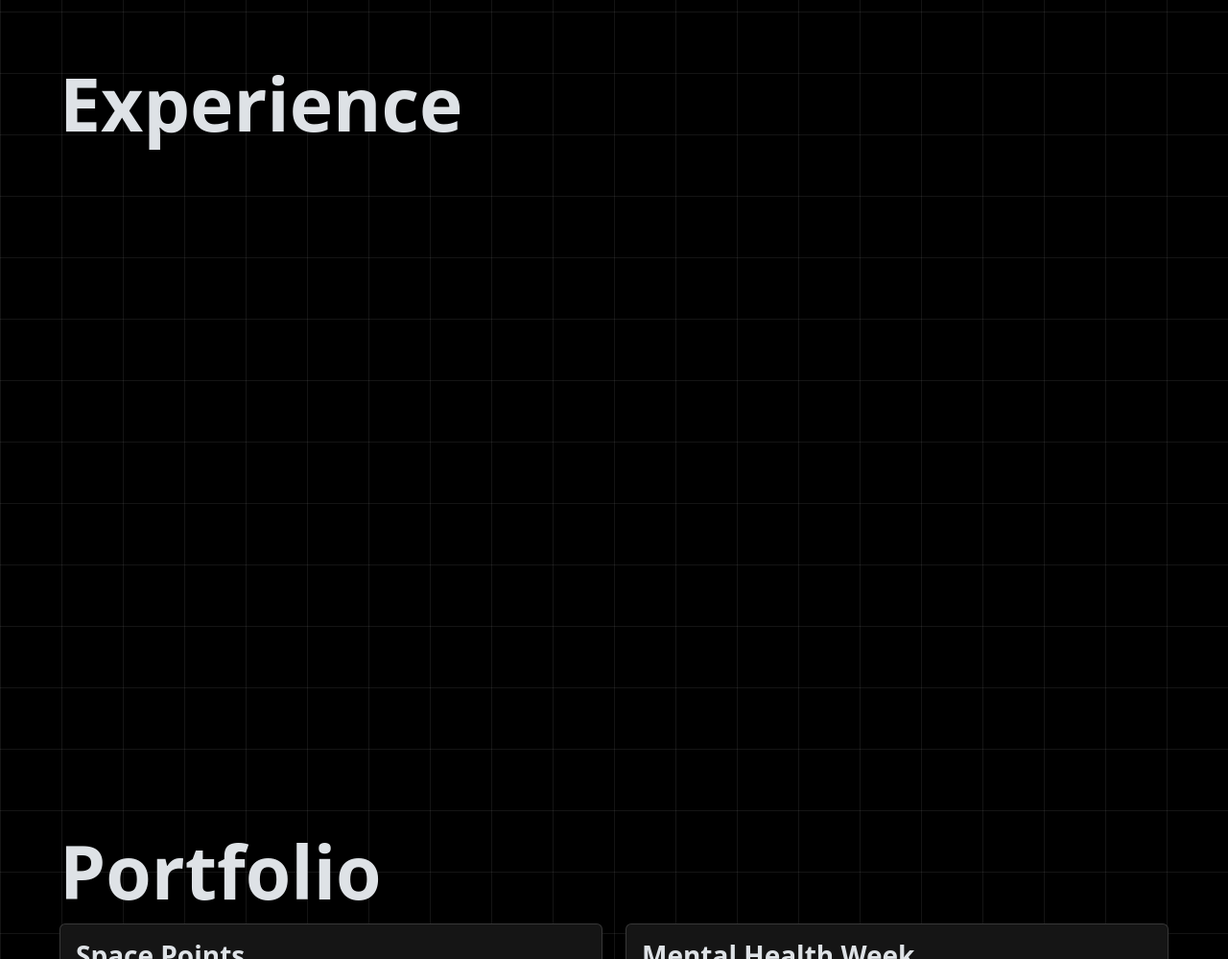
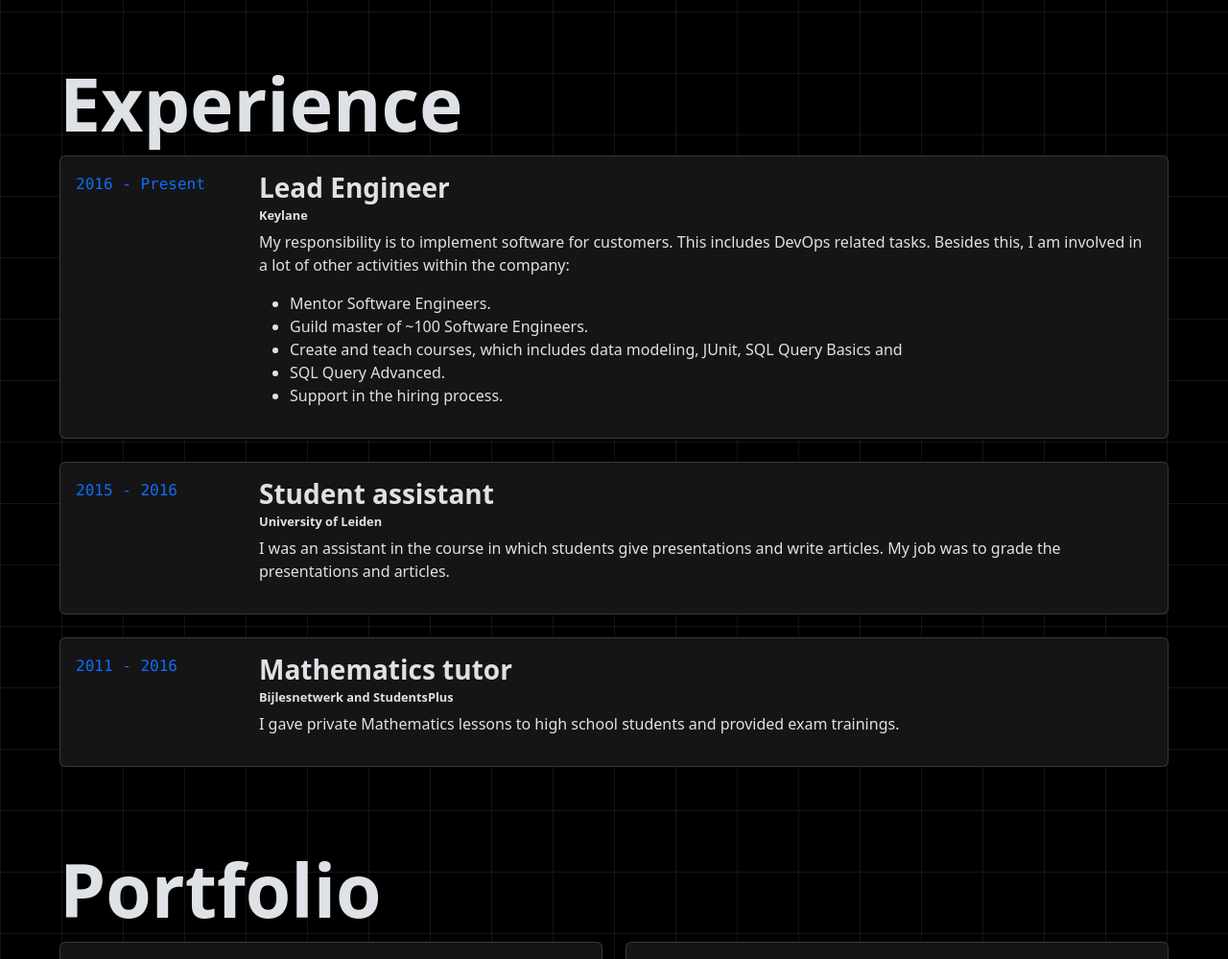
Before and after one commit to ricoapon/ricoapon, a plain HTML site: page docs/index.html in a window 1280 px wide. Shown: the part 820-1819 px from the top of the page at 96% size. Drawn offline with nearby package versions, Linux system fonts and the light colour scheme; a web font is replaced by a local one.

Commit message:
Add experience page

```diff
--- a/docs/index.html
+++ b/docs/index.html
@@ -69,6 +69,69 @@
 
     <section class="min-vh-100">
         <h2 id="experience" class="fw-very-bold">Experience</h2>
+        <div class="row row-cols-1 g-4">
+            <div class="col">
+                <div class="card h-100 bg-secondary">
+                    <div class="card-body">
+                        <div class="row">
+                            <div class="col-12 col-md-2 mb-2">
+                                <span class="text-primary font-monospace">2016 - Present</span>
+                            </div>
+                            <div class="col-12 col-md-10">
+                                <h3 class="card-title fw-very-bold">Lead Engineer</h3>
+                                <h6 class="card-subtitle mb-2 fw-very-bold">Keylane</h6>
+                                <p>My responsibility is to implement software for customers. This includes DevOps
+                                    related tasks. Besides this, I am involved in a lot of other activities within the
+                                    company:</p>
+                                <ul>
+                                    <li>Mentor Software Engineers.</li>
+                                    <li>Guild master of ~100 Software Engineers.</li>
+                                    <li>Create and teach courses, which includes data modeling, JUnit, SQL Query Basics
+                                        and
+                                    </li>
+                                    <li>SQL Query Advanced.</li>
+                                    <li>Support in the hiring process.</li>
+                                </ul>
+                            </div>
+                        </div>
+                    </div>
+                </div>
+            </div>
+            <div class="col">
+                <div class="card h-100 bg-secondary">
+                    <div class="card-body">
+                        <div class="row">
+                            <div class="col-12 col-md-2 mb-2">
+                                <span class="text-primary font-monospace">2015 - 2016</span>
+                            </div>
+                            <div class="col-12 col-md-10">
+                                <h3 class="card-title fw-very-bold">Student assistant</h3>
+                                <h6 class="card-subtitle mb-2 fw-very-bold">University of Leiden</h6>
+                                <p>I was an assistant in the course in which students give presentations and write
+                                    articles. My job was to grade the presentations and articles.</p>
+                            </div>
+                        </div>
+                    </div>
+                </div>
+            </div>
+            <div class="col">
+                <div class="card h-100 bg-secondary">
+                    <div class="card-body">
+                        <div class="row">
+                            <div class="col-12 col-md-2 mb-2">
+                                <span class="text-primary font-monospace">2011 - 2016</span>
+                            </div>
+                            <div class="col-12 col-md-10">
+                                <h3 class="card-title fw-very-bold">Mathematics tutor</h3>
+                                <h6 class="card-subtitle mb-2 fw-very-bold">Bijlesnetwerk and StudentsPlus</h6>
+                                <p>I gave private Mathematics lessons to high school students and provided exam
+                                    trainings.</p>
+                            </div>
+                        </div>
+                    </div>
+                </div>
+            </div>
+        </div>
     </section>
 
     <section class="min-vh-100">
```
